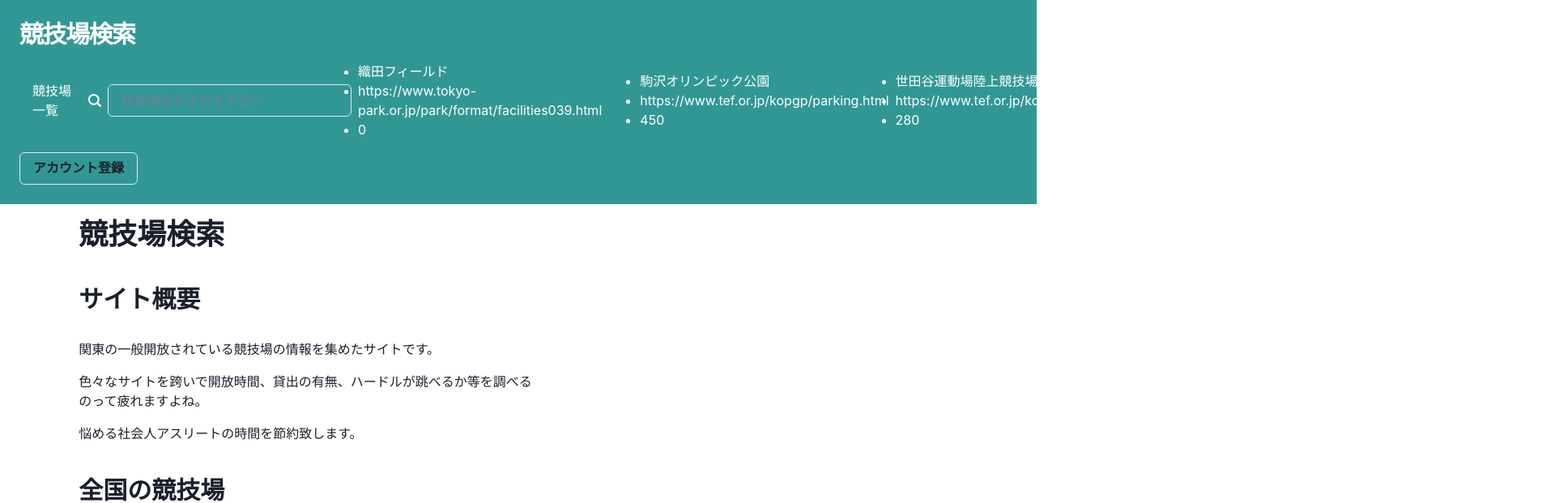
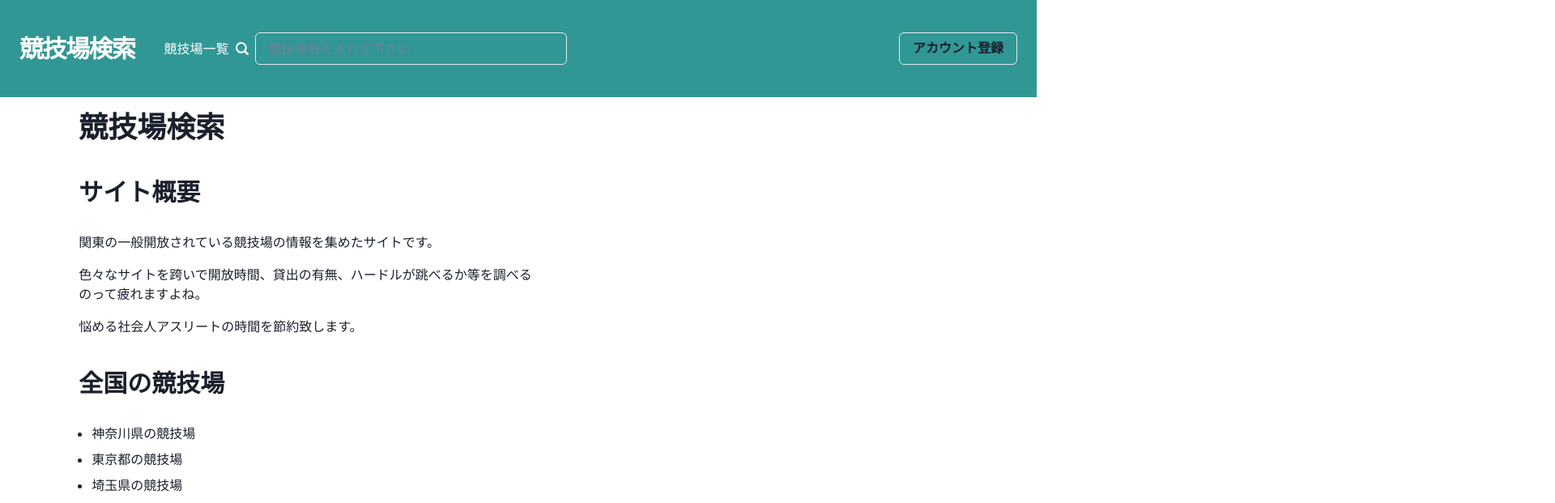
Before and after one commit to subaru-hello/TracksForPrivateAthleteDB, a React (Vite) app: page / in a window 1280 px wide. Shown: the top 621 px of the page at 81% size, 1920 px wide, since content can reach past the window. Built offline with nearby package versions, Linux system fonts and the light colour scheme.

Commit message:
remove find track logic

```diff
--- a/src/components/organisms/HeaderLinks.tsx
+++ b/src/components/organisms/HeaderLinks.tsx
@@ -16,29 +16,11 @@ import { HamburgerIcon, Search2Icon } from '@chakra-ui/icons';
 import { trackData } from 'data';
 import { Track } from 'domains';
 
-type Props = { lists: string[], tracks: Track[] };
+type Props = { lists: string[] };
 
 const HeaderLinks: FC<Props> = (props) => {
   const { isOpen, onOpen, onClose } = useDisclosure();
   const handleToggle = () => (isOpen ? onClose() : onOpen());
-  // 競技場データを配列に保持する
-  const tracks = trackData;
-
-  // ユーザーの入力キーワードをState化する
-  const [searchKeyword, updateSearchKeyword] = useState('');
-
-  // 入力イベントに反応してStateを更新する
-  const onInput = (event: React.FormEvent<HTMLInputElement>) => {
-    // 入力キーワードをstateに格納する
-    updateSearchKeyword(event.currentTarget.value);
-  };
-
-  const filteredList = tracks.filter((item) => {
-    // ユーザー入力を安全に正規表現にする（このときすべて小文字化で正規化する）
-    const escapedText = escapeStringRegexp(searchKeyword.toLowerCase());
-    // 小文字で比較して部分一致するものだけを残す
-    return new RegExp(escapedText).test(item.name.toLowerCase());
-  });
 
   return (
     <Flex
@@ -53,7 +35,7 @@ const HeaderLinks: FC<Props> = (props) => {
     >
       <Flex align="center" mr={5}>
         <Heading as="h1" size="lg" letterSpacing={'tighter'}>
-          競技場検索
+          <Link to="/">競技場検索</Link>
         </Heading>
       </Flex>
 
@@ -76,17 +58,8 @@ const HeaderLinks: FC<Props> = (props) => {
           htmlSize={30}
           width="auto"
           type="text"
-          onInput={onInput}
           placeholder="競技場名を入れて下さい"
         />
-
-          {filteredList.map((track) => {
-            return track && <ul key={track.id} className="list">
-                <li >{track.name}</li>
-                <li >{track.site_url}</li>
-                <li >{track.entrance_fee}</li>
-        </ul>
-          })}
       </Stack>
 
       <Box
```
